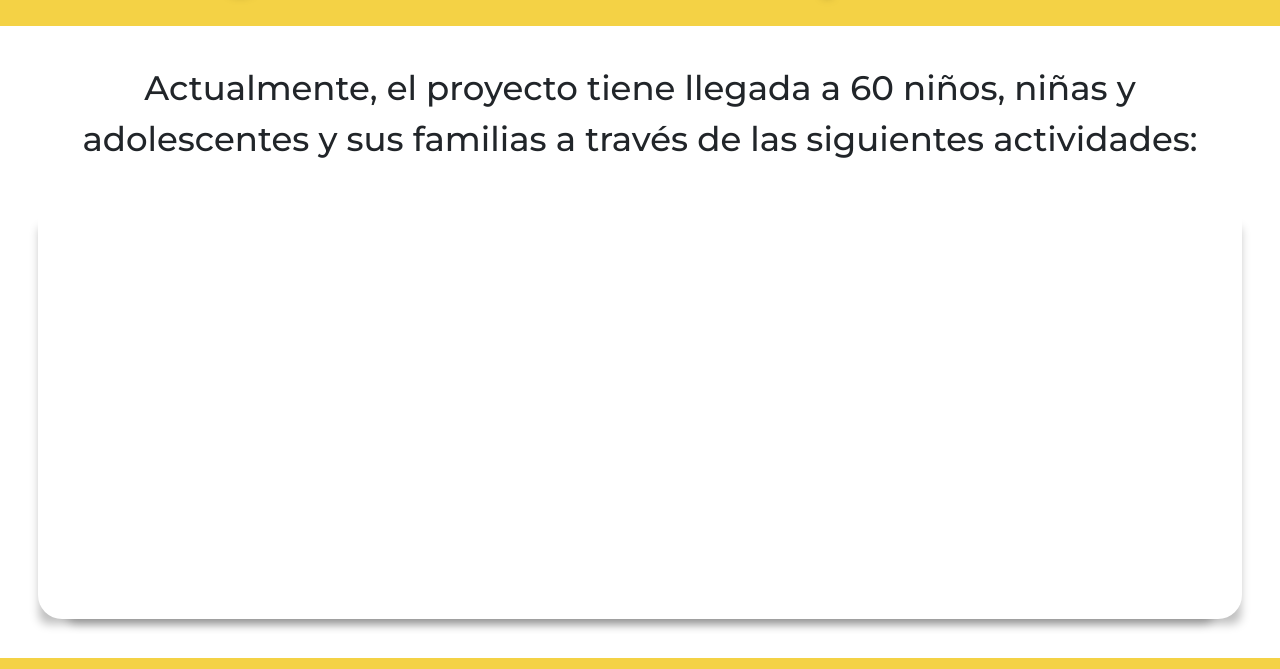
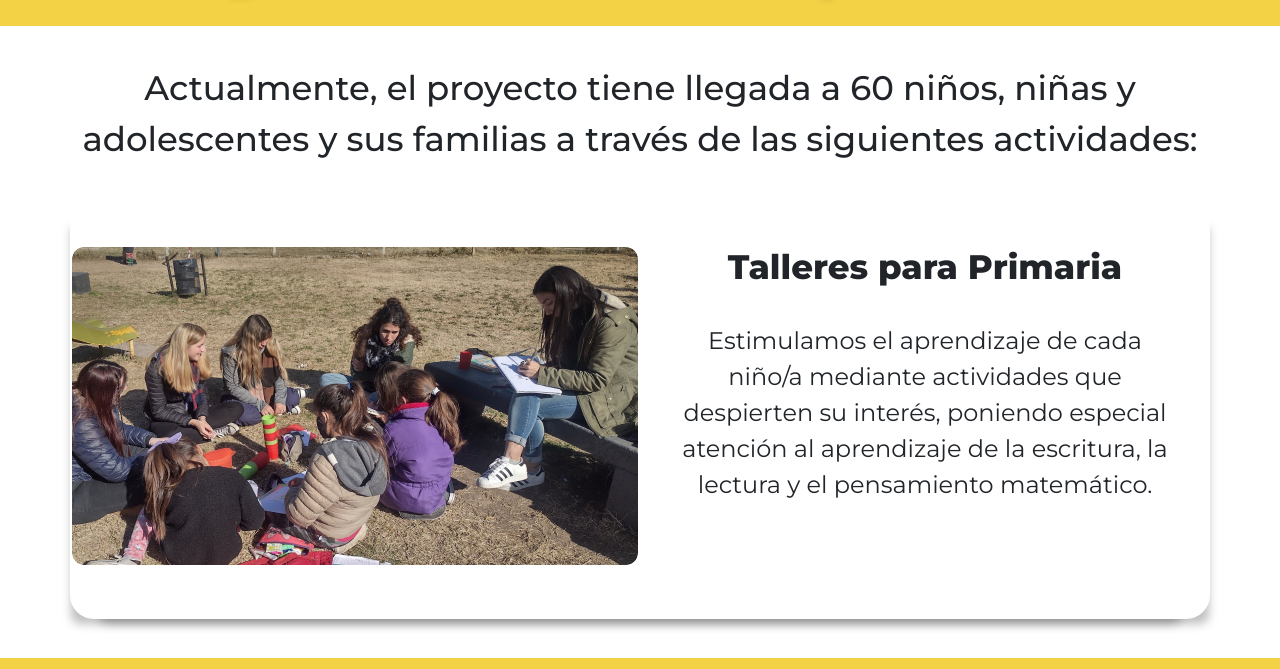
Before and after one commit to Maximiliano-Friss/ProyectoMagis, a website: page pages/que_hacemos.html in a window 1280 px wide. Shown: the part 1314-1983 px from the top of the page. Drawn offline with nearby package versions, Linux system fonts and the light colour scheme.

Commit message:
Se termina de configurar estilo de actividades card

```diff
--- a/pages/que_hacemos.html
+++ b/pages/que_hacemos.html
@@ -85,10 +85,18 @@
                     <h2>¿Cómo lo llevamos a la práctica?</h2>
                 </div>
             </div>
-            <section>
+            <section class="actividades">
                 <p class="actividades_titulo">Actualmente, el proyecto tiene llegada a 60 niños, niñas y adolescentes y sus familias a través de las siguientes actividades:</p>
-                <div class="actividades_card">
-
+                <div class="container actividades_card">
+                    <div class="row h-100 align-items-center">
+                        <div class="col-6 actividades_subcontainer">
+                            <div id="actividades_img_1"></div>
+                        </div>
+                        <div class="col-6 actividades_subcontainer2">
+                            <h3>Talleres para Primaria</h3>
+                            <p>Estimulamos el aprendizaje de cada niño/a mediante actividades que despierten su interés, poniendo especial atención al aprendizaje de la escritura, la lectura y el pensamiento matemático.</p>
+                        </div>
+                    </div>
                 </div>
             </section>
         </div>
--- a/scss/_queHacemos.scss
+++ b/scss/_queHacemos.scss
@@ -69,6 +69,7 @@ main{
     }
 }
 
+.actividades{
     .actividades_titulo{
     font-weight: map-get($main_font_weight, Medium-500);
     font-size: 2.125rem;
@@ -86,4 +87,37 @@ main{
         border-bottom-left-radius: 24px;
         border-bottom-right-radius: 24px;
         box-shadow: 14px 20px 10px -15px rgba(0, 0, 0, 0.25), -14px 20px 10px -15px rgba(0, 0, 0, 0.25);
+
+        .actividades_subcontainer{
+            display: flex;
+            flex-direction: column;
+            align-items: center;
+            justify-content: center;
+            height: 318px;
+
+            @for $i from 1 to 9 {
+                #actividades_img_#{$i}{
+                    background-repeat: no-repeat;
+                    border-radius: 12px;
+                    width: 566px;
+                    height: 318px;
+                    background-image: url(../assets/img/practica#{$i}.png);
                 }
+            }
+        }
+        .actividades_subcontainer2{
+            @extend .actividades_subcontainer;
+            justify-content: flex-start;
+            text-align: center;
+            h3{
+                font-size: 2.125rem;
+                font-weight: map-get($main_font_weight, ExtraBold-800);
+                margin-bottom: 2.2rem;
+            }
+            p{
+                padding: 0 5%;
+                font-weight: map-get($main_font_weight, Regular-400);
+            }
+        }
+    }
+}
```
Also changed, not shown: assets/img/practica4.png (added), assets/img/practica5.png (added), assets/img/practica6.png (added), assets/img/practica7.png (added), assets/img/practica8.png (added), assets/img/practica9.png (added), css/styles.css. Lines whose indentation alone changed are shown as unchanged.
